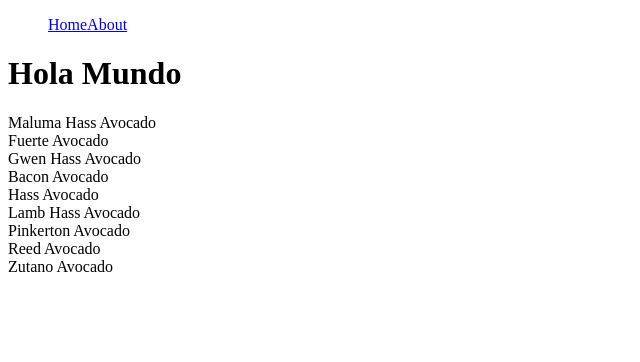
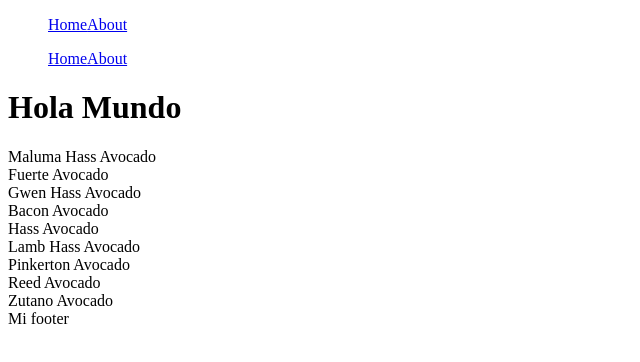
Before and after one commit to Oscar-Espana/TiendaNextJs, a Next.js app: page / in a window 1280 px wide. Shown: the top 362 px of the page, without its empty margins (0-640 px from the left). Built offline with nearby package versions, Linux system fonts and the light colour scheme.

Commit message:
Extendiendo el archivo app de NextJS y creando mi Layout

```diff
--- /dev/null
+++ b/components/Layout/Layout.tsx
@@ -0,0 +1,14 @@
+import React from 'react'
+import Navbar from '../../components/Navbar/Navbar'
+
+const Layout:React.FC = ({children}) => {
+    return (
+        <div>
+            <Navbar/>
+            {children}
+            <footer>Mi footer</footer>
+        </div>
+    )
+}
+
+export default Layout
--- /dev/null
+++ b/pages/_app.tsx
@@ -0,0 +1,29 @@
+import Layout from 'components/Layout/Layout'
+import {AppProps} from 'next/app'
+
+function MyApp({ Component, pageProps }:AppProps) {
+
+    //Provider - Context/Providers, Theme, data
+    //Layouts
+    // props adicionales
+    return (
+        <Layout>
+            <Component {...pageProps} />
+        </Layout>
+    )
+
+  }
+
+  // Only uncomment this method if you have blocking data requirements for
+  // every single page in your application. This disables the ability to
+  // perform automatic static optimization, causing every page in your app to
+  // be server-side rendered.
+  //
+  // MyApp.getInitialProps = async (appContext) => {
+  //   // calls page's `getInitialProps` and fills `appProps.pageProps`
+  //   const appProps = await App.getInitialProps(appContext);
+  //
+  //   return { ...appProps }
+  // }
+
+  export default MyApp
```
